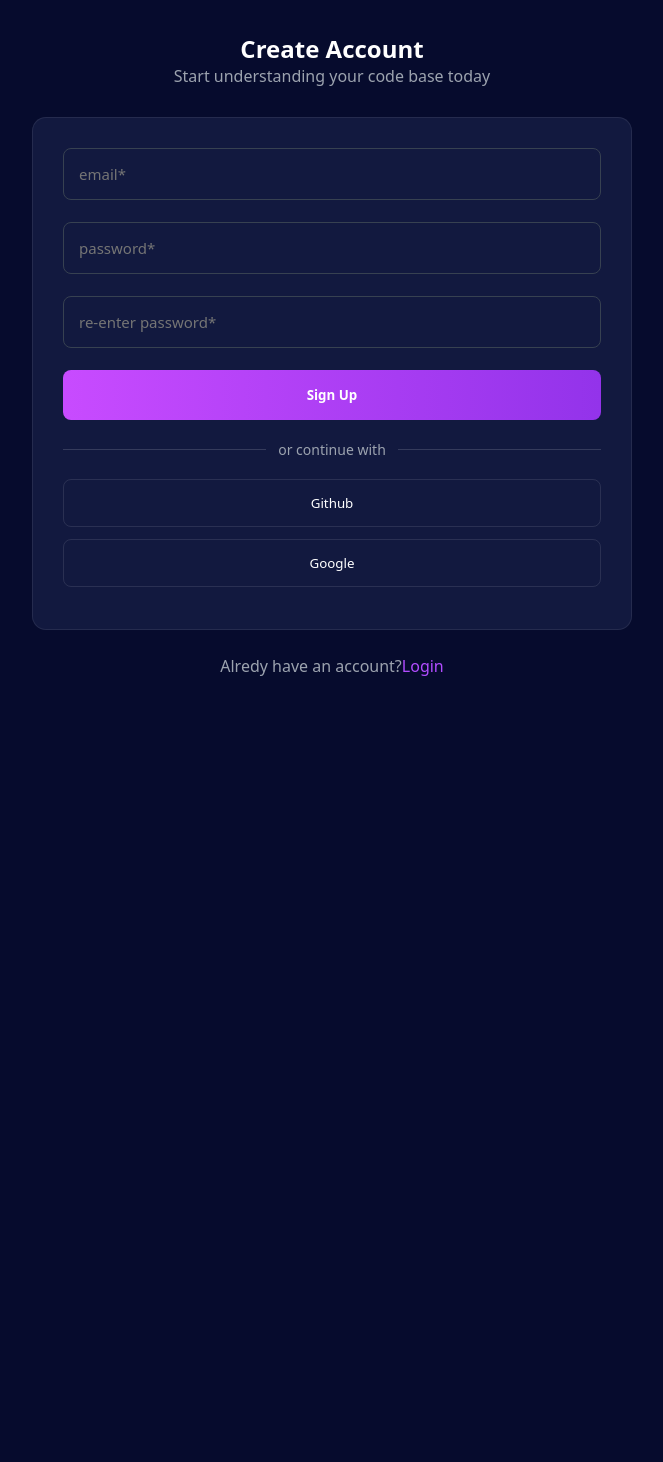
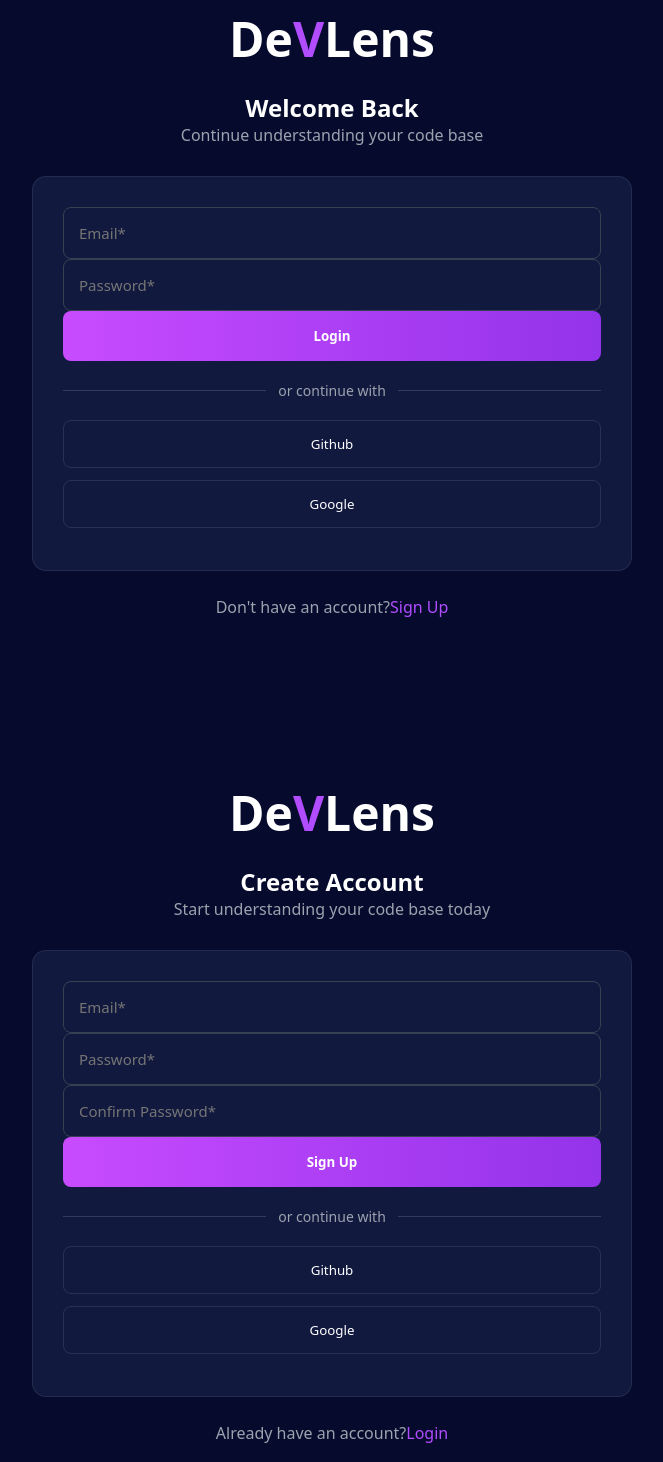
Before and after one commit to Ragamaie-Nagineni/DeVLens, a React app in the folder frontend/: page / in a window 1280 px wide. Shown: the part 128-1590 px from the top of the page, without its empty margins (308-971 px from the left). Before the commit the page ends 880 px from the top, so only its background shows below. Built offline with nearby package versions, Linux system fonts and the light colour scheme; the HTML template or start-up script is replaced by a standard one.

Commit message:
fixed login page with same form

```diff
--- a/frontend/src/App.jsx
+++ b/frontend/src/App.jsx
@@ -1,12 +1,14 @@
 import react from "react";
 import reactDom from "react-dom"
 import Signuppage from "./components/signup/Signuppage";
-
 import Test from "./components/test"
+import Loginpage from "./components/login/Loginpage";
 function App(){
   return (<div>
   <Test/>
+  <Loginpage/>
   <Signuppage/>
+
   </div>);
 }
 export default App;
--- /dev/null
+++ b/frontend/src/components/Global/AuthForm.jsx
@@ -0,0 +1,21 @@
+function AuthForm({ fields, buttonText }) {
+  return (
+    <form className="form">
+
+      {fields.map((field, index) => (
+        <input
+          key={index}
+          type={field.type}
+          placeholder={field.placeholder}
+        />
+      ))}
+
+      <button type="submit">
+        {buttonText}
+      </button>
+
+    </form>
+  );
+}
+
+export default AuthForm;
--- a/frontend/src/components/login/Loginpage.jsx
+++ b/frontend/src/components/login/Loginpage.jsx
@@ -1,4 +1,4 @@
-import react from "react";
+/*import react from "react";
 
 function Loginpage(){
     return(
@@ -7,4 +7,59 @@ function Loginpage(){
         </div>
     )
 }
+export default Loginpage;*/
+
+import React from "react";
+import AuthForm from "../Global/AuthForm";
+import Sociallogins from "../signup/Sociallogins";
+import "./Login.css";
+
+function Loginpage() {
+
+  const loginFields = [
+    {
+      type: "email",
+      placeholder: "Email*"
+    },
+    {
+      type: "password",
+      placeholder: "Password*"
+    }
+  ];
+
+  return (
+    <div className="Login-container">
+
+      <div className="logo">
+        <h2>
+          De<span className="accent">V</span>Lens
+        </h2>
+      </div>
+
+      <h2>Welcome Back</h2>
+
+      <p className="subtitle">
+        Continue understanding your code base
+      </p>
+
+      <div className="Login-card">
+
+        <AuthForm
+          fields={loginFields}
+          buttonText="Login"
+        />
+
+        <Sociallogins />
+
+      </div>
+
+      <div className="login-text">
+        <p>Don't have an account?</p>
+        <a href="#">Sign Up</a>
+      </div>
+
+    </div>
+  );
+}
+
 export default Loginpage;
--- a/frontend/src/components/signup/Form.jsx
+++ /dev/null
@@ -1,18 +0,0 @@
-import react from "react";
-import { useState,useEffect } from "react";
-import "./Signup.css";
-
-function Form(){
-
-return(
-    <div>
-        <form className="form">
-        <input type="text" placeholder="email*" required ></input><br></br>
-        <input type="password" placeholder="password*" required></input><br></br>
-        <input type="password" placeholder="re-enter password*" required></input><br></br>
-        <button type="submit">Sign Up</button>
-        </form>
-    </div>
-)
-}
-export default Form;
--- a/frontend/src/components/signup/Signuppage.jsx
+++ b/frontend/src/components/signup/Signuppage.jsx
@@ -1,4 +1,4 @@
-import react from "react";
+/*import react from "react";
 import Form from "./Form";
 import Sociallogins from "./Sociallogins";
 import "./Signup.css"
@@ -22,4 +22,63 @@ function Signuppage() {
         </div>
     )
 }
+export default Signuppage;*/
+
+import React from "react";
+import AuthForm from "../Global/AuthForm";
+import Sociallogins from "./Sociallogins";
+import "./Signup.css";
+
+function Signuppage() {
+
+  const signupFields = [
+    {
+      type: "email",
+      placeholder: "Email*"
+    },
+    {
+      type: "password",
+      placeholder: "Password*"
+    },
+    {
+      type: "password",
+      placeholder: "Confirm Password*"
+    }
+  ];
+
+  return (
+    <div className="signup-container">
+
+      <div className="logo">
+        <h2>
+          De<span className="accent">V</span>Lens
+        </h2>
+      </div>
+
+      <h2>Create Account</h2>
+
+      <p className="subtitle">
+        Start understanding your code base today
+      </p>
+
+      <div className="signup-card">
+
+        <AuthForm
+          fields={signupFields}
+          buttonText="Sign Up"
+        />
+
+        <Sociallogins />
+
+      </div>
+
+      <div className="login-text">
+        <p>Already have an account?</p>
+        <a href="#">Login</a>
+      </div>
+
+    </div>
+  );
+}
+
 export default Signuppage;
```
Also changed, not shown: frontend/src/components/Global/Form.jsx (deleted, +0 -13 lines), frontend/src/components/login/Form.jsx (deleted, +0 -17 lines), 1 other file (tests, documents, lock files or other folders).
